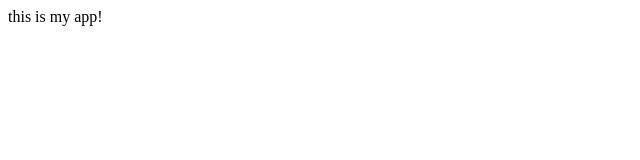
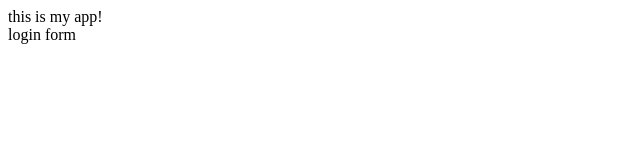
Before and after one commit to JihedGo/travmediagit, a plain HTML site: page index.html in a window 1280 px wide. Shown: the full height of the page, 0-640 px from the left. Drawn offline with Linux system fonts and the light colour scheme.

Commit message:
login form

```diff
--- a/index.html
+++ b/index.html
@@ -8,7 +8,8 @@
 </head>
 
 <body>
-    this is my app!
+    this is my app!<br>
+    login form
 </body>
 
 </html>
```
Also changed, not shown: login.html (added, +1 -0 lines), 1 other file.
